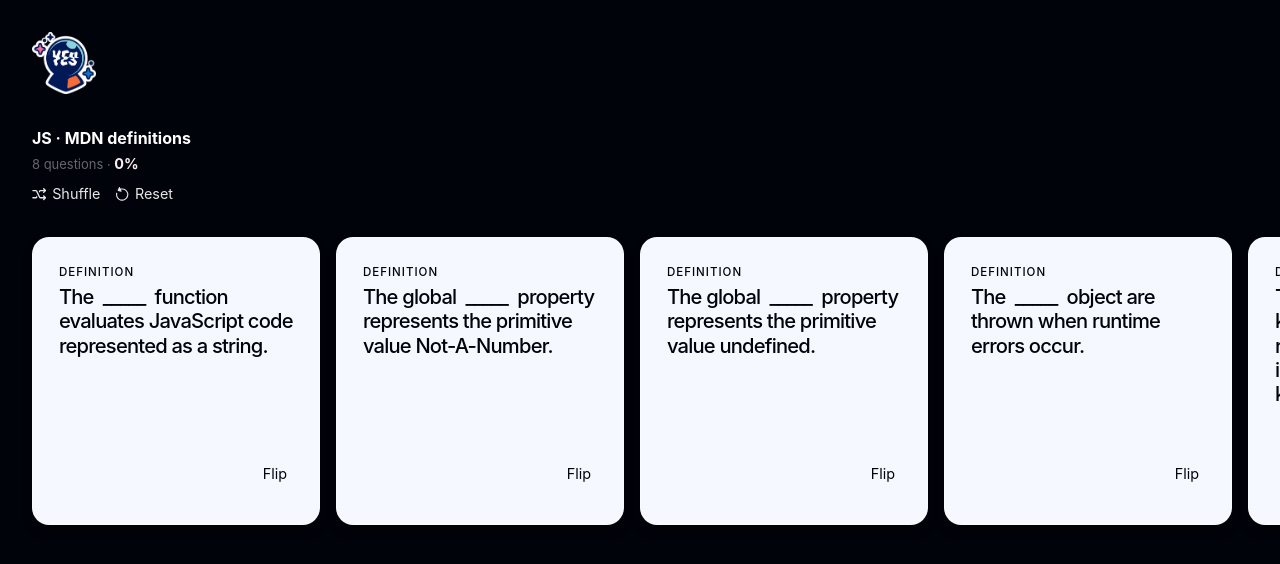
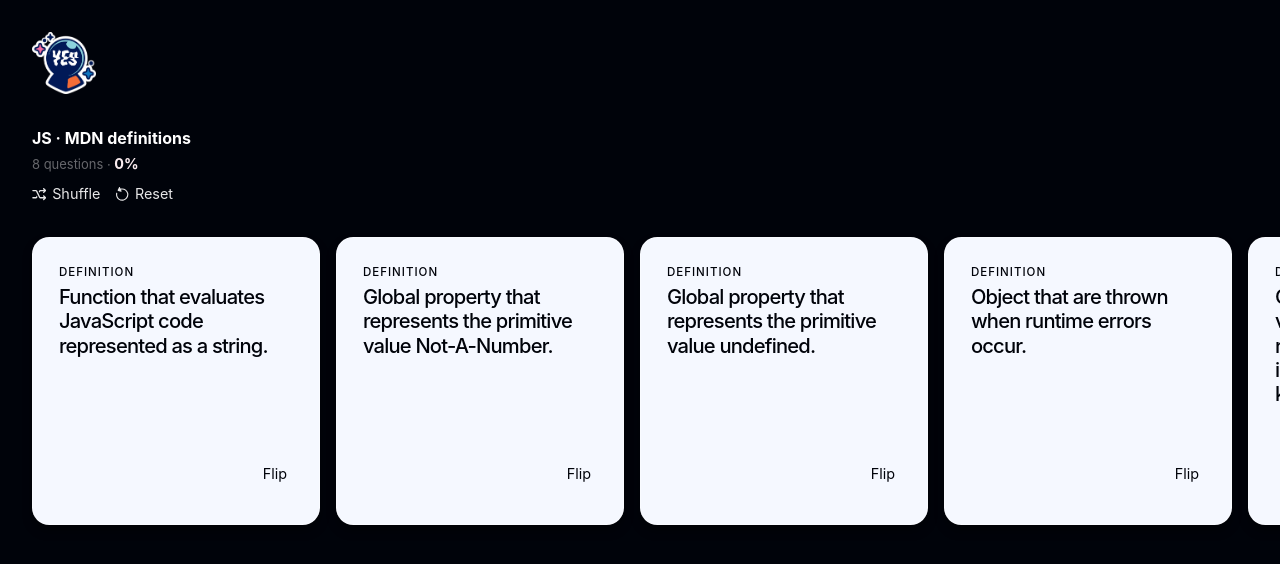
Before and after one commit to evilpaper/nailed-it, a React (Create React App) app: page / in a window 1280 px wide. Shown: the top 564 px of the page. Built offline with nearby package versions, Linux system fonts and the light colour scheme.

Commit message:
Rephrase definitions on cards

```diff
--- a/src/components/DEFAULT_DECKS.js
+++ b/src/components/DEFAULT_DECKS.js
@@ -7,52 +7,59 @@ const DEFAULT_DECKS = [
     cards: [
       {
         id: nanoid(),
-        question: "The  _____  function evaluates JavaScript code represented as a string.",
+        question:
+          "Function that evaluates JavaScript code represented as a string.",
         answer: "eval() ",
         nailed: false,
       },
       {
         id: nanoid(),
-        question: "The global  _____  property represents the primitive value Not-A-Number.",
+        question:
+          "Global property that represents the primitive value Not-A-Number.",
         answer: "NaN",
         nailed: false,
       },
       {
         id: nanoid(),
-        question: "The global  _____  property represents the primitive value undefined.",
+        question:
+          "Global property that represents the primitive value undefined.",
         answer: "undefined",
         nailed: false,
       },
       {
         id: nanoid(),
-        question: "The  _____  object are thrown when runtime errors occur.",
+        question: "Object that are thrown when runtime errors occur.",
         answer: "Error",
         nailed: false,
       },
       {
         id: nanoid(),
-        question: "The  _____  object holds key-value pairs and remembers the original insertion order of the keys.  ",
+        question:
+          "Object that holds key-value pairs and remembers the original insertion order of the keys.",
         answer: "Map",
         nailed: false,
       },
       {
         id: nanoid(),
-        question: "The  _____  object lets you store unique values of any type, whether primitive values or object references.",
+        question:
+          "Object that lets you store unique values of any type, whether primitive values or object references.",
         answer: "Set",
         nailed: false,
       },
       {
         id: nanoid(),
-        question: "The  _____  object contains methods for parsing JavaScript Object Notation (JSON) and converting values to JSON.",
+        question:
+          "Object that contains methods for parsing JavaScript Object Notation (JSON) and converting values to JSON.",
         answer: "JSON",
         nailed: false,
       },
       {
         id: nanoid(),
-        question: "The  _____  object represents the eventual completion (or failure) of an asynchronous operation and its resulting value.",
+        question:
+          "Object that represents the eventual completion (or failure) of an asynchronous operation and its resulting value.",
         answer: "Promise",
         nailed: false,
-      }
+      },
     ],
   },
 ];
```
